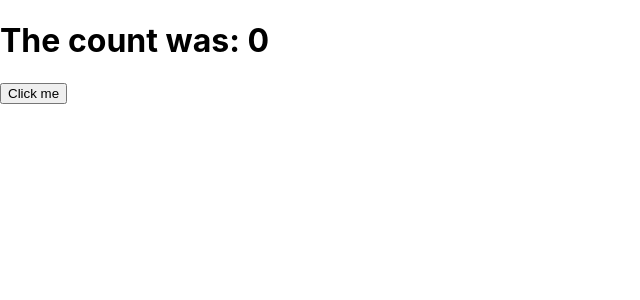
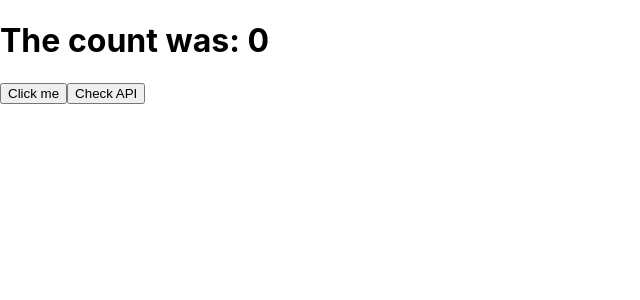
Before and after one commit to etcusic/react-on-github, a React (Create React App) app: page / in a window 1280 px wide. Shown: the top 300 px of the page, without its empty margins (0-640 px from the left). Built offline with nearby package versions, Linux system fonts and the light colour scheme.

Commit message:
set up check API function with button

```diff
--- a/src/App.js
+++ b/src/App.js
@@ -3,6 +3,12 @@ import React, { useState } from 'react';
 
 function App() {
   const [count, setCount] = useState(0);
+
+  const checkAPI = () => {
+    fetch("https://my-sous-backend.herokuapp.com/things")
+    .then(resp =>  resp.json())
+    .then(things => console.log(things))
+  }
 
   return (
     <div>
@@ -10,6 +16,7 @@ function App() {
       <button onClick={() => setCount(count + 1)}>
         Click me
       </button>
+      <button onClick={ checkAPI }>Check API</button>
     </div>
   );
 }
```
